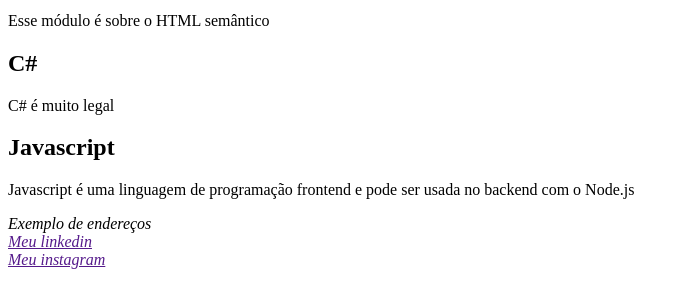
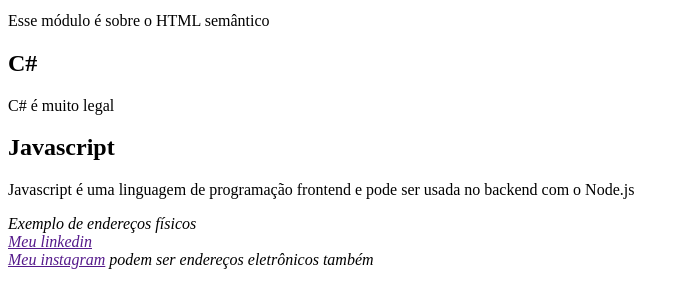
Before and after one commit to PauloHorn/DevQuest-Turma-16, a plain HTML site: page modulo-html-intermediario/08-tags-semanticas/index.html in a window 1280 px wide. Shown: the part 259-566 px from the top of the page, without its empty margins (0-689 px from the left). Drawn offline with Linux system fonts and the light colour scheme.

Commit message:
testando-gitbash

```diff
--- a/modulo-html-intermediario/08-tags-semanticas/index.html
+++ b/modulo-html-intermediario/08-tags-semanticas/index.html
@@ -49,11 +49,12 @@
 
     <footer>
         <address>
-            Exemplo de endereços
+            Exemplo de endereços físicos
             <br>
             <a href="">Meu linkedin</a>
             <br>
             <a href="">Meu instagram</a>
+            podem ser endereços eletrônicos também
         </address>
     </footer>
 </body>
```
